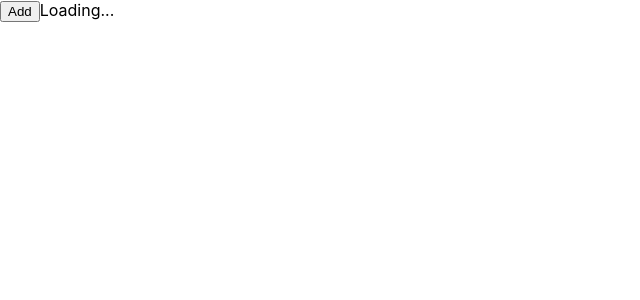
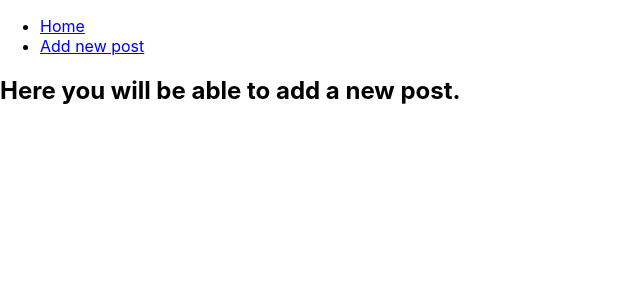
Before and after one commit to ToniMHeinonen/Blogger, a React (Create React App) app in the folder frontend/: page /addPost in a window 1280 px wide. Shown: the top 300 px of the page, without its empty margins (0-640 px from the left). Built offline with nearby package versions, Linux system fonts and the light colour scheme; no server answers.

Commit message:
Frontend: Setup router.

```diff
--- a/frontend/src/App.js
+++ b/frontend/src/App.js
@@ -1,41 +1,42 @@
-import React from 'react';
-import logo from './logo.svg';
-import './App.css';
+import React from 'react'
+import logo from './logo.svg'
+import './App.css'
 import Post from './Post'
 import AllPosts from './AllPosts'
+import AddPost from './AddPost'
+import Home from './Home'
+import {
+  BrowserRouter as Router,
+  Switch,
+  Route,
+  Link
+} from "react-router-dom"
 
 function App() {
-  const [blogPosts, setBlogPosts] = React.useState([])
-  const [isLoading, setIsLoading] = React.useState(false)
-
-  async function fetchBlogPosts() {
-    setIsLoading(true)
-    const hr = await fetch('/blogposts/')
-    const json = await hr.json()
-    setBlogPosts(json)
-    setIsLoading(false)
-  }
-
-  React.useEffect(() => {
-    fetchBlogPosts()
-  }, [])
-
-  const addPost = async () => {
-    const newPost = { topic: 'hello', text: 'uutta tekstiä' }
-    const conf = {
-      method: 'POST',
-      headers: { 'Content-type': 'application/json' },
-      body: JSON.stringify(newPost)
-    }
-    await fetch('/blogposts/', conf)
-    window.location.reload()
-  }
 
   return (
-    <div>
-      <button onClick={addPost}>Add</button>
-      {isLoading ? 'Loading...' : <AllPosts allBlogPosts={blogPosts} amount={blogPosts.length}/>}
-    </div>
+    <Router>
+      <div>
+        <nav>
+            <ul>
+              <li>
+                <Link to="/">Home</Link>
+              </li>
+              <li>
+                <Link to="/addPost">Add new post</Link>
+              </li>
+            </ul>
+          </nav>
+        <Switch>
+          <Route path="/addPost">
+            <AddPost />
+          </Route>
+          <Route path="/">
+            <Home />
+          </Route>
+        </Switch>
+      </div>
+    </Router>
   )
 }
 
```
